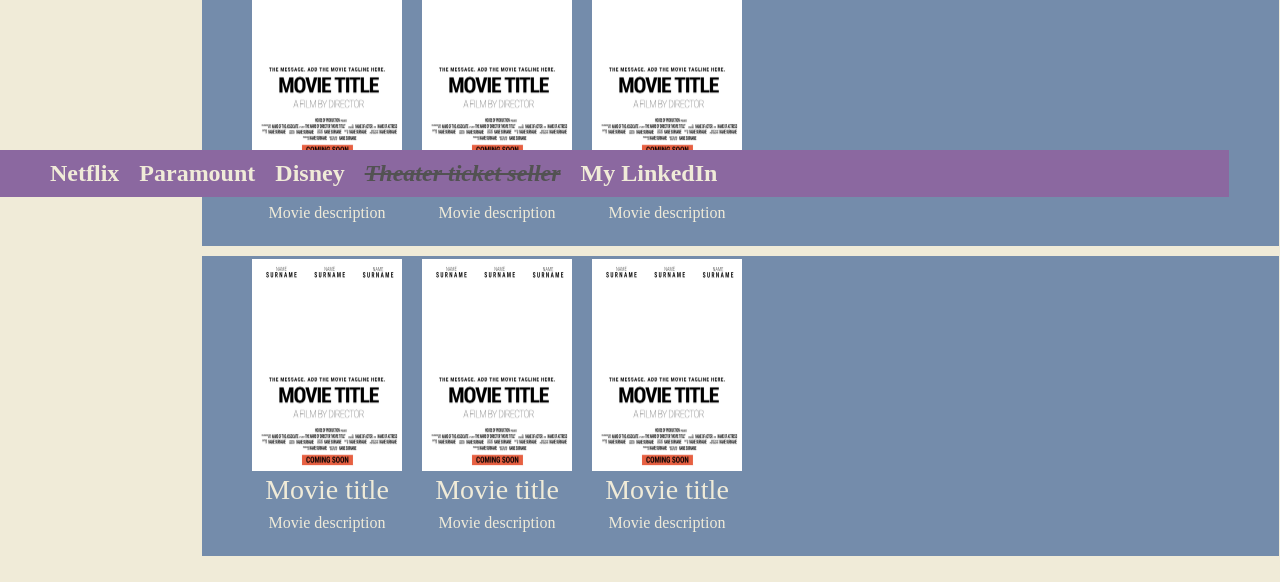
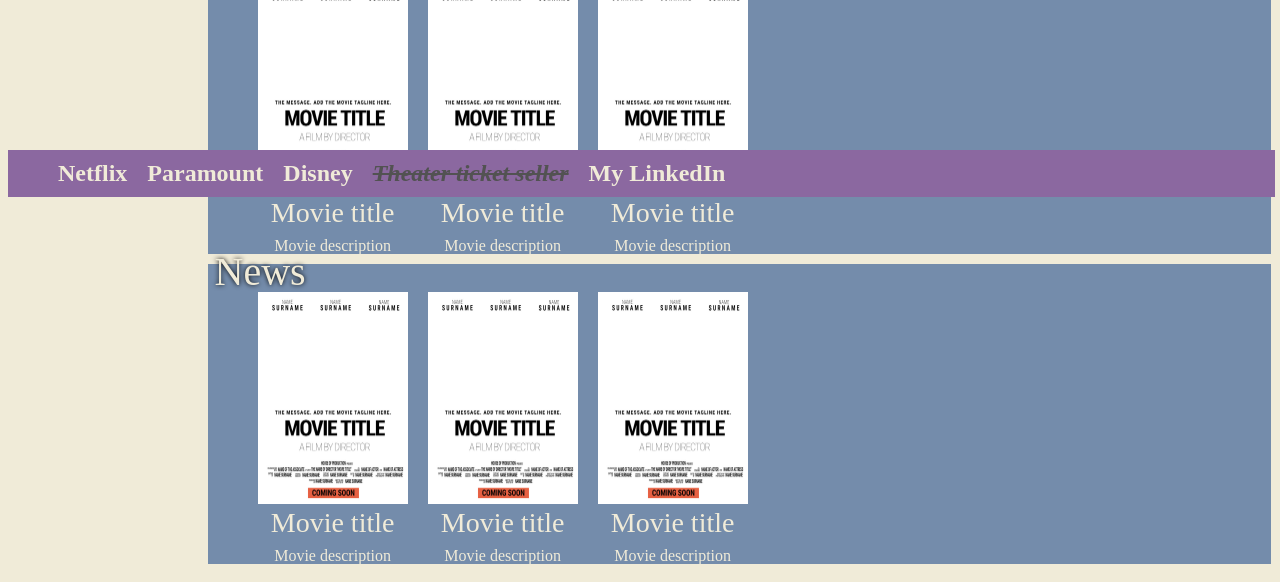
Before and after one commit to IgorPetrovKrsk/SBA-307, a plain HTML site: page pages/index.html in a window 1280 px wide. Shown: the part 587-1169 px from the top of the page. Drawn offline with nearby package versions, Linux system fonts and the light colour scheme.

Commit message:
Added New Relises and News titles.

```diff
--- a/pages/index.html
+++ b/pages/index.html
@@ -69,6 +69,7 @@
          </section>
 
          <section id="newRelises">
+            <h1 id="h1NewRelises">New Relises</h1>
             <ul class="movieNewsList">
                <li class="movieSection">
                   <img class="moviePoster" src="../images/movie-poster.jpg" alt="Movie poster">
@@ -90,6 +91,7 @@
 
          <section id="news">
             <ul class="movieNewsList">
+               <h1 id="h1NewRelises">News</h1>
                <li class="movieSection">
                   <img class="moviePoster" src="../images/movie-poster.jpg" alt="Movie poster">
                   <h3>Movie title</h3>
--- a/styles/styles.css
+++ b/styles/styles.css
@@ -19,6 +19,7 @@ header {
 }
 
 body {
+    margin: 8px;
     background-color: light-dark(#F0EBD8, #0D1321);
     color: light-dark(#F0EBD8, #748CAB);
     font: 1em roboto-cinemaLink;
@@ -155,17 +156,27 @@ a {
 
 
 #newRelises {
+    display: flex;
+    position: relative;
     background-color: light-dark(#748CAB, #1D2D44);
     margin: 10px 10px;
-    display: flex;
+    padding-top: 50px;
     height: 300px;
     width: 99%;
 }
+#h1NewRelises{
+    position: absolute;
+    top: -18px;
+    left: 5px;
+    text-shadow: 0px 0px 5px black;
+}
 
 #news {
+    display: flex;
+    position: relative;
     background-color: light-dark(#748CAB, #1D2D44);
     margin: 10px 10px;
-    display: flex;
+    padding-top: 50px;
     height: 300px;
     width: 99%;
 }
@@ -190,7 +201,7 @@ a {
 
 #footerUl {
     position: fixed;
-    width: 96%;
+    width: 99%;
     background-color: light-dark(#8b68a0, #361d44);
     display: flex;
     bottom: 0px;
```
